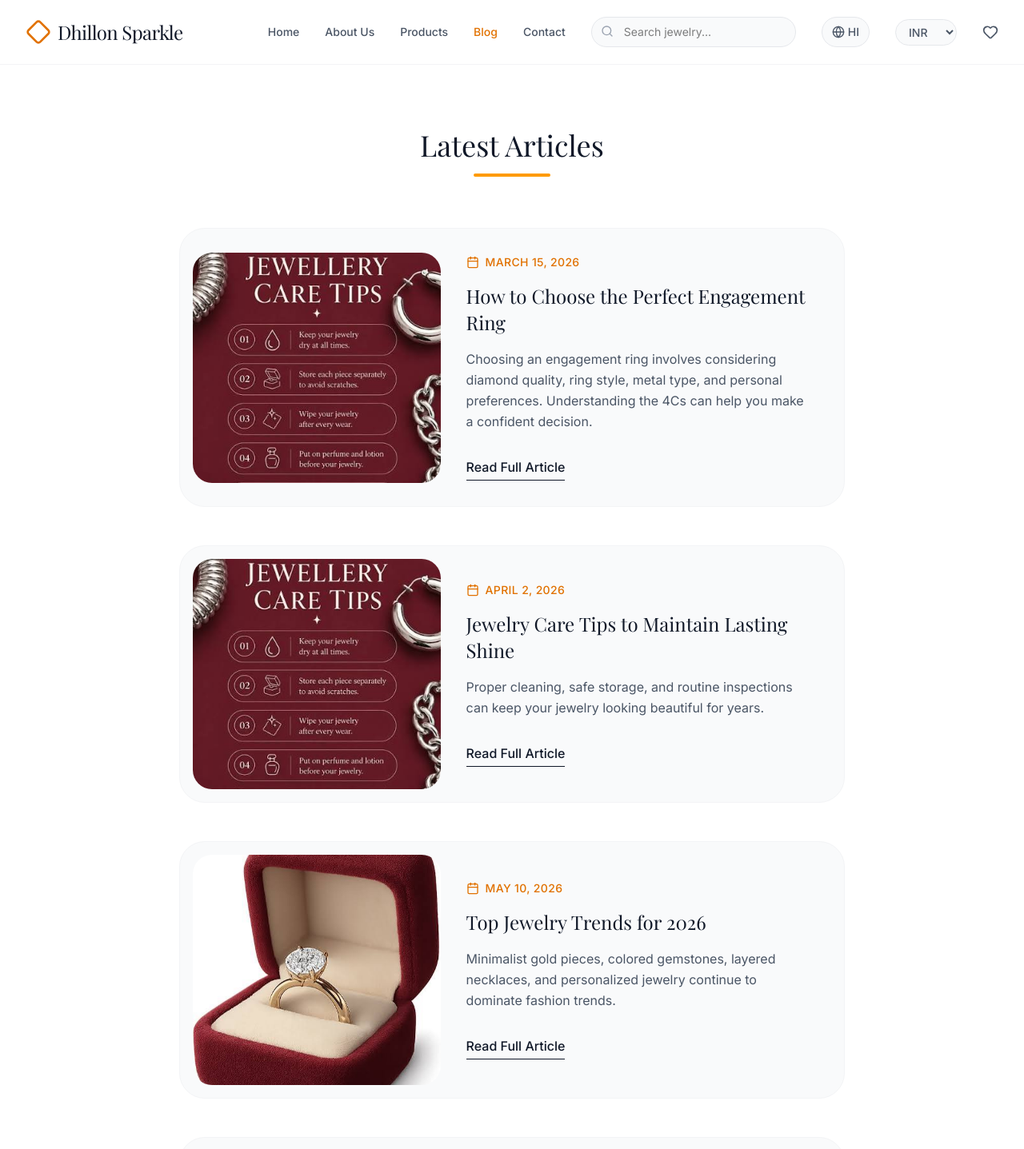
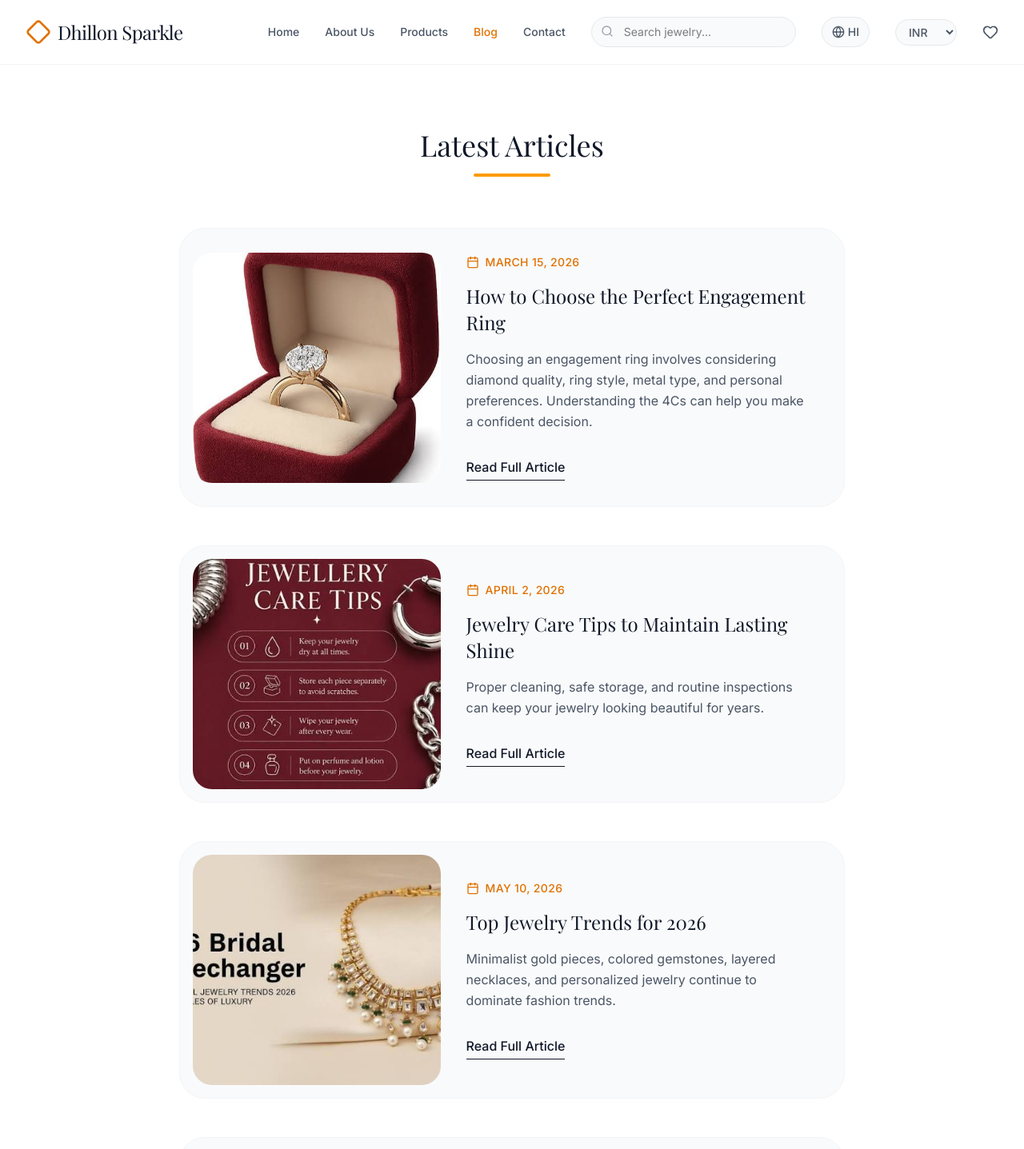
Before and after one commit to Amandhillon0/dummy, a React (Vite) app: page /blog in a window 1280 px wide. Shown: the top 1437 px of the page at 80% size. Built offline with nearby package versions, Linux system fonts and the light colour scheme; grey boxes are pictures that could not be loaded; a web font is replaced by a local one.

Commit message:
caretipupdate

```diff
--- a/src/pages/Blog.tsx
+++ b/src/pages/Blog.tsx
@@ -5,7 +5,7 @@ const articles = [
     title: "How to Choose the Perfect Engagement Ring",
     date: "March 15, 2026",
     excerpt: "Choosing an engagement ring involves considering diamond quality, ring style, metal type, and personal preferences. Understanding the 4Cs can help you make a confident decision.",
-    img: "/photo/caretips.jpg"
+    img: "/photo/ceremonyring.jpg"
   },
   {
     title: "Jewelry Care Tips to Maintain Lasting Shine",
@@ -17,7 +17,7 @@ const articles = [
     title: "Top Jewelry Trends for 2026",
     date: "May 10, 2026",
     excerpt: "Minimalist gold pieces, colored gemstones, layered necklaces, and personalized jewelry continue to dominate fashion trends.",
-    img: "/photo/ceremonyring.jpg"
+    img: "/photo/brend.jpg"
   },
   {
     title: "Understanding Diamond Certification",
```
